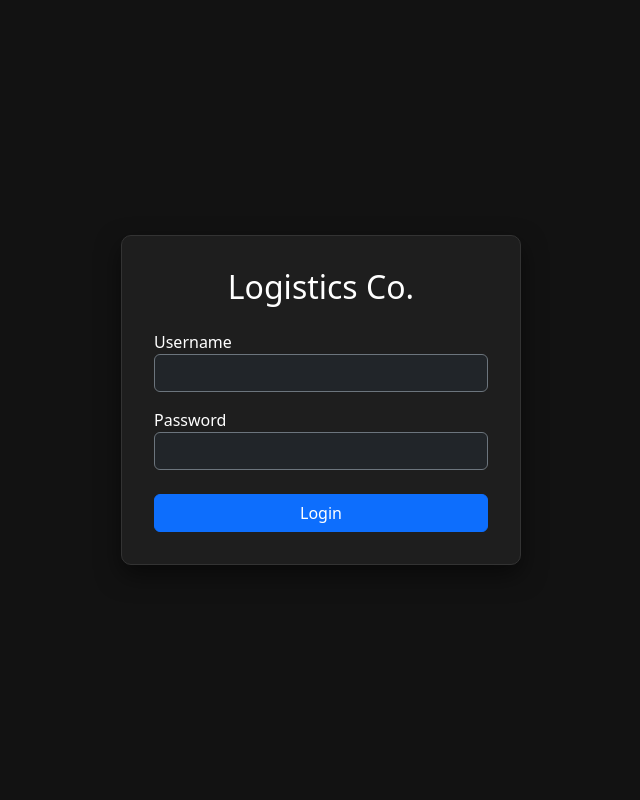
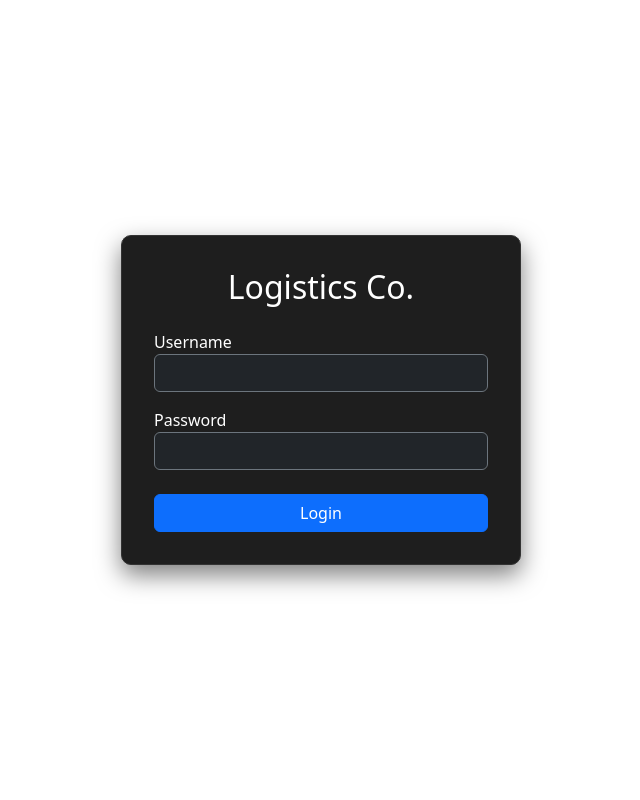
Before and after one commit to quietpanda284/logistics_app, a PHP site: page /login.php in a window 1280 px wide. Shown: the whole page, without its empty margins (319-959 px from the left). Run offline with PHP 8.4, Linux system fonts and the light colour scheme.

Commit message:
Updated login page bg to white

```diff
--- a/project-root/login.php
+++ b/project-root/login.php
@@ -48,7 +48,6 @@ if ($_SERVER["REQUEST_METHOD"] == "POST") {
     <link href="https://cdn.jsdelivr.net/npm/bootstrap@5.3.0/dist/css/bootstrap.min.css" rel="stylesheet">
     <style>
         body {
-            background-color: #121212; /* Dark Moody Background */
             color: white;
             height: 100vh;
             display: flex;
```
